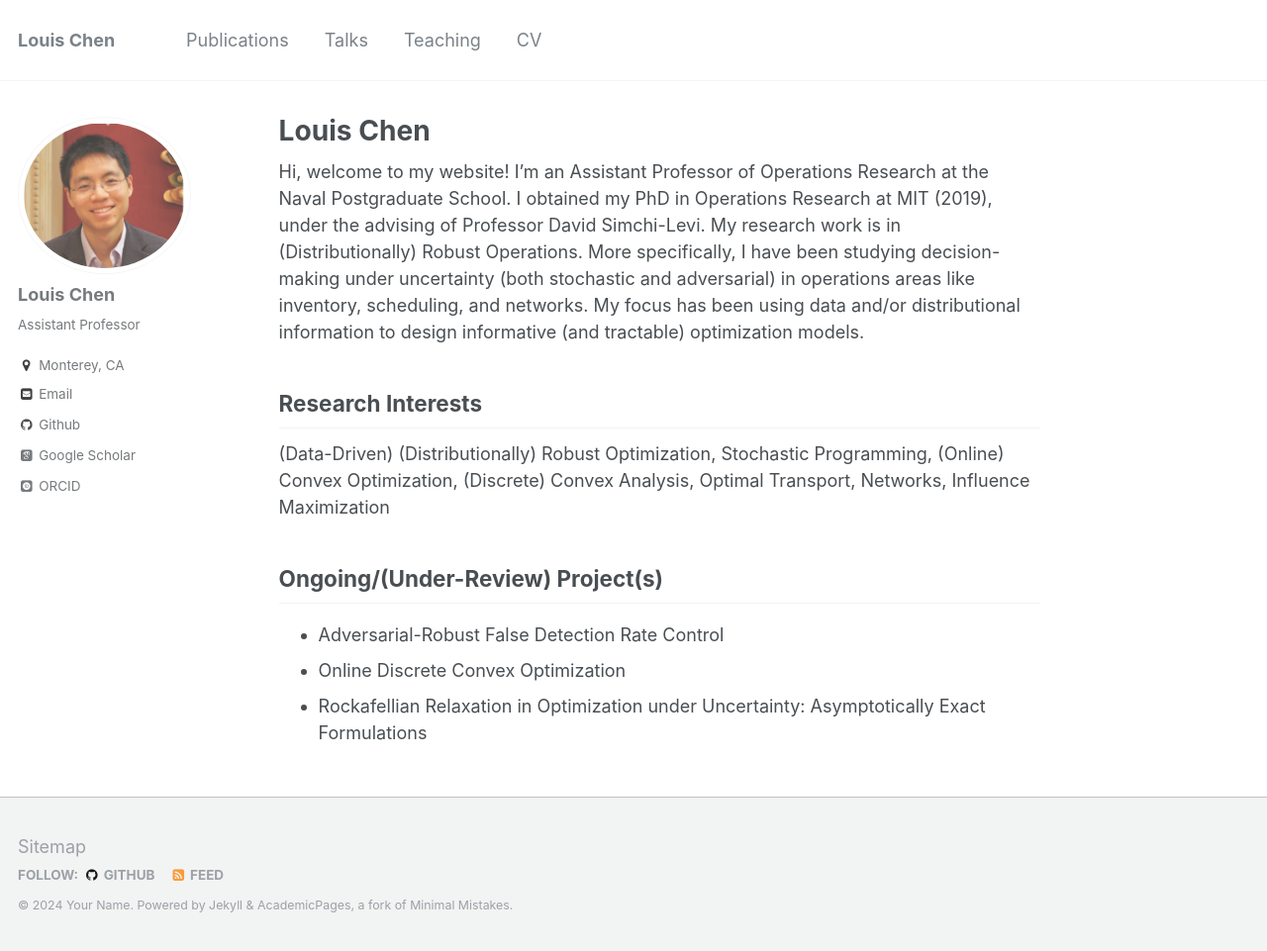
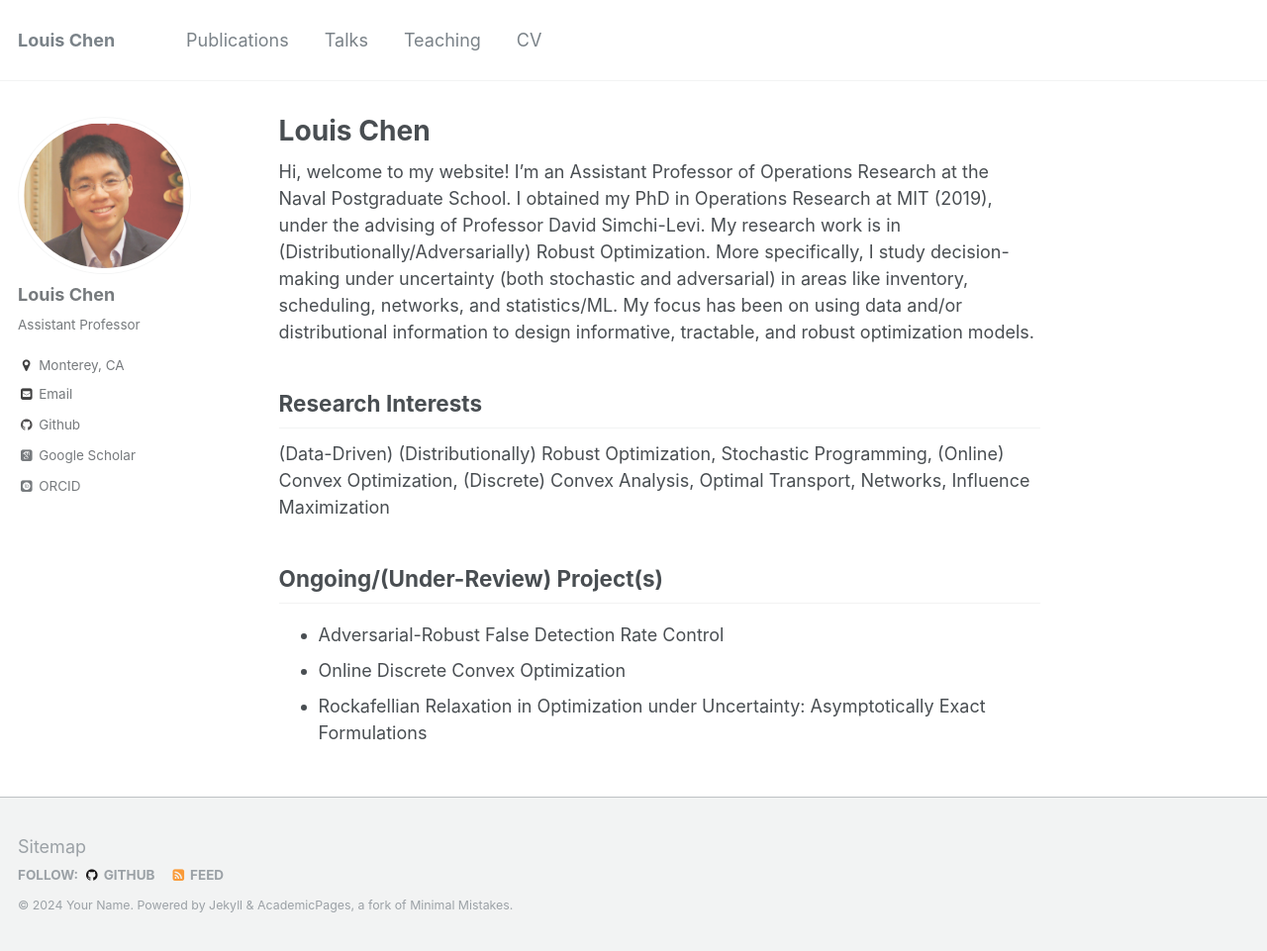
Before and after one commit to LouisLChen/LouisLChen.github.io, a Jekyll site: the page built from _pages/about.md, in a window 1280 px wide and 961 px high. Shown: the whole window at 99% size. Built offline with Jekyll 4.4.1, drawn with Linux system fonts in a browser that asks for light colours; some web fonts are replaced.

Commit message:
Update about.md

```diff
--- a/_pages/about.md
+++ b/_pages/about.md
@@ -8,7 +8,7 @@ redirect_from:
   - /about.html
 ---
 
-Hi, welcome to my website! I'm an Assistant Professor of Operations Research at the Naval Postgraduate School. I obtained my PhD in Operations Research at MIT (2019), under the advising of Professor David Simchi-Levi. My research work is in (Distributionally) Robust Operations.  More specifically, I have been studying decision-making under uncertainty (both stochastic and adversarial) in operations areas like inventory, scheduling, and networks. My focus has been using data and/or distributional information to design informative (and tractable) optimization models.
+Hi, welcome to my website! I'm an Assistant Professor of Operations Research at the Naval Postgraduate School. I obtained my PhD in Operations Research at MIT (2019), under the advising of Professor David Simchi-Levi. My research work is in (Distributionally/Adversarially) Robust Optimization.  More specifically, I study decision-making under uncertainty (both stochastic and adversarial) in areas like inventory, scheduling, networks, and statistics/ML. My focus has been on using data and/or distributional information to design informative, tractable, and robust optimization models.
 
 
 Research Interests
```
